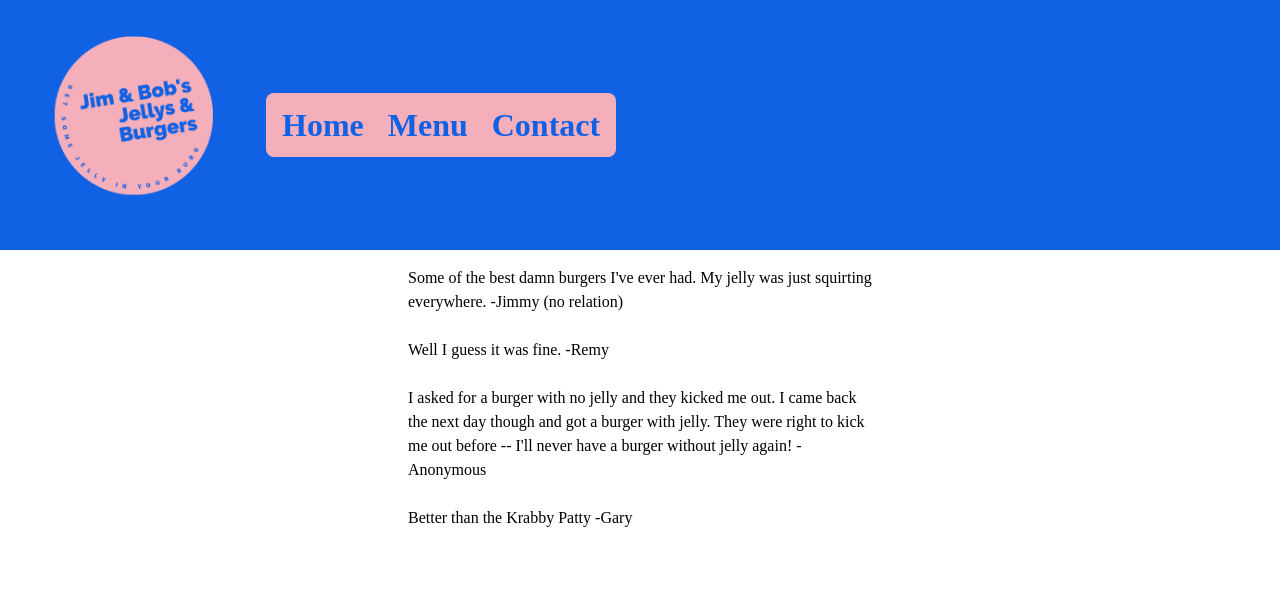
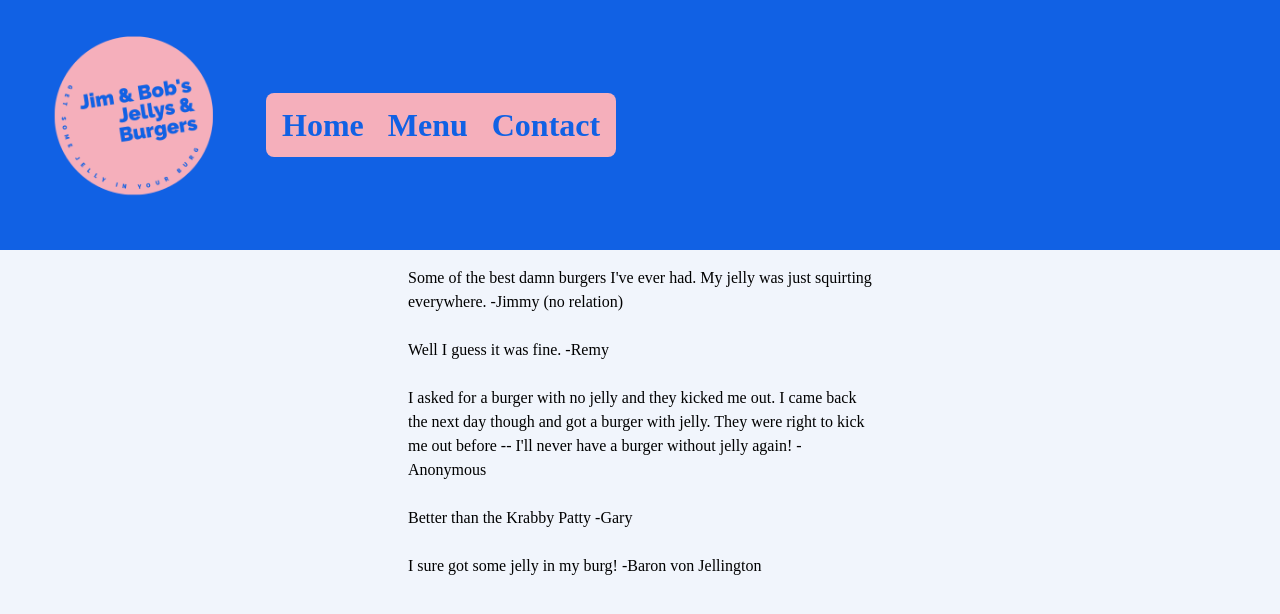
Before and after one commit to JonathanNoH/Restaurant, a website built with webpack: page dist/index.html in a window 1280 px wide. Built offline with Linux system fonts and the light colour scheme.

Commit message:
adjust background of content

```diff
--- a/src/home.js
+++ b/src/home.js
@@ -16,6 +16,7 @@ const goHome = () => {
     addTestimonial("Well I guess it was fine. -Remy");
     addTestimonial("I asked for a burger with no jelly and they kicked me out. I came back the next day though and got a burger with jelly. They were right to kick me out before -- I'll never have a burger without jelly again! -Anonymous");
     addTestimonial("Better than the Krabby Patty -Gary");
+    addTestimonial("I sure got some jelly in my burg! -Baron von Jellington")
 
     content.appendChild(testimonials);
 }
--- a/src/style.css
+++ b/src/style.css
@@ -1,6 +1,7 @@
 :root {
     --main-blue: #1161e4;
     --main-pink: #f5afbb;
+    --off-white: #f1f5fc;
 }
 @font-face {
     font-family: 'ralewaythin';
@@ -11,12 +12,18 @@
 
 }
 
+body {
+    display: flex;
+    flex-direction: column;
+}
+
 header > img {
     width: 250px;
     height: 250px;
 }
 
 header {
+    flex: 0;
     display: flex;
     gap: 1rem;
     align-items: center;
@@ -58,15 +65,18 @@ header {
 }
 
 #content {
+    flex: 1;
     display: flex;
     flex-direction: column;
     font-family: 'Raleway';
+    background-color: var(--off-white);
 }
 
 #content > div {
     align-self: center;
     padding: 1rem 3rem;
     max-width: 70ch;
+    min-width: 35ch;
 }
 
 .testimonials {
```
Also changed, not shown: dist/main.js.
